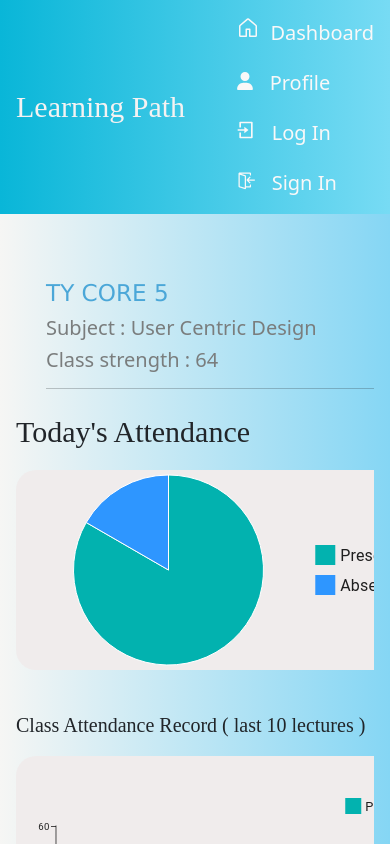
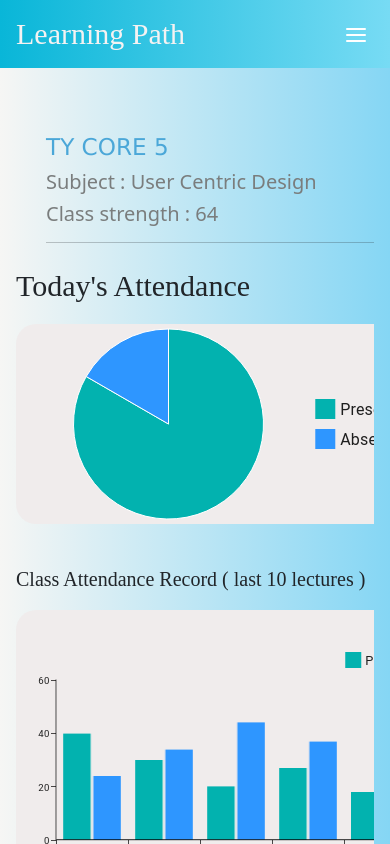
Before and after one commit to akshaypatra/LearningPathDashboard-frontend, a React (Create React App) app: page /analytics in a window 390 px wide. Shown: the top 844 px of the page. Built offline with nearby package versions, Linux system fonts and the light colour scheme.

Commit message:
added a menu toggle button for smart phones

```diff
--- a/src/App.css
+++ b/src/App.css
@@ -75,6 +75,13 @@ margin: 0px;
   color:rgba(238, 237, 237, 0.81) ;
 }
 
+.menu-button {
+  display: none;
+  background: none;
+  border: none;
+  cursor: pointer;
+  color: #ffffff;
+}
 
 
 @media (max-width: 1200px){
@@ -83,6 +90,26 @@ margin: 0px;
     font-family: cursive;
     font-size: 30px;
     margin-bottom: 0px;
+  }
+  .navbar-links {
+    display: none;
+    flex-direction: column;
+    gap: 10px;
+    position: absolute;
+    top: 60px;
+    right: 10px;
+    background-color: #0077b6;
+    padding: 10px;
+    border-radius: 5px;
+    box-shadow: 0 4px 8px rgba(0, 0, 0, 0.2);
+  }
+
+  .navbar-links.open {
+    display: flex;
+  }
+
+  .menu-button {
+    display: block;
   }
 }
 
--- a/src/components/NavBar.js
+++ b/src/components/NavBar.js
@@ -1,25 +1,41 @@
-import React from 'react'
-import { Link } from 'react-router-dom'
-// import { SiSimpleanalytics } from "react-icons/si";
+import React, { useState } from 'react';
+import { Link } from 'react-router-dom';
 import { GoHome } from "react-icons/go";
 import { FaUser } from "react-icons/fa6";
 import { RiLoginBoxLine } from "react-icons/ri";
 import { VscSignIn } from "react-icons/vsc";
+import { FiMenu } from "react-icons/fi";  // Icon for the menu button
 
 export default function NavBar() {
+  const [menuOpen, setMenuOpen] = useState(false);
+
+  const toggleMenu = () => {
+    setMenuOpen(!menuOpen);
+  };
+
   return (
     <div className='navbar'>
-        <h1 className='navbar-header'>Learning Path</h1>
-        <div className='navbar-links'>
-            <Link to='/teacher' className='navbar-link-dashboard'> <GoHome size={24}  className='react-icons' />Dashboard</Link>
-            {/* <Link to='/student' className='navbar-link-dashboard'> <GoHome size={24}  className='react-icons' />Dashboard</Link>  */}
+      <h1 className='navbar-header'>Learning Path</h1>
+      <button className='menu-button' onClick={toggleMenu}>
+        <FiMenu size={24} />
+      </button>
+      <div className={`navbar-links ${menuOpen ? 'open' : ''}`}>
+
+        {/* <Link to='/student' className='navbar-link-dashboard'> <GoHome size={24}  className='react-icons' />Dashboard</Link>  */}
             {/* <Link to='/analytics' className='navbar-link-dashboard'> <SiSimpleanalytics size={18}  className='react-icons' /> Analytics</Link> */}
-            <Link to='/profile' className='navbar-link-dashboard'> <FaUser size={18}  className='react-icons' /> Profile</Link>
-            <Link to='/login' className='navbar-link-dashboard'><RiLoginBoxLine className='react-icons'   />   Log In</Link>
-            <Link to='/signin' className='navbar-link-dashboard'><VscSignIn className='react-icons' />    Sign In</Link>
-
-
-        </div>
+        <Link to='/teacher' className='navbar-link-dashboard'>
+          <GoHome size={24} className='react-icons' /> Dashboard
+        </Link>
+        <Link to='/profile' className='navbar-link-dashboard'>
+          <FaUser size={18} className='react-icons' /> Profile
+        </Link>
+        <Link to='/login' className='navbar-link-dashboard'>
+          <RiLoginBoxLine className='react-icons' /> Log In
+        </Link>
+        <Link to='/signin' className='navbar-link-dashboard'>
+          <VscSignIn className='react-icons' /> Sign In
+        </Link>
+      </div>
     </div>
-  )
+  );
 }
```
